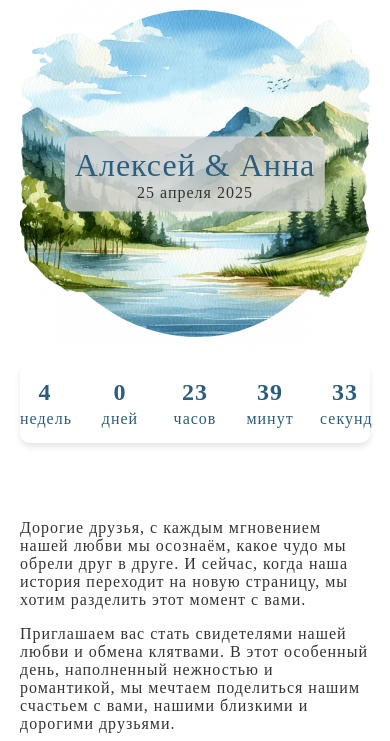
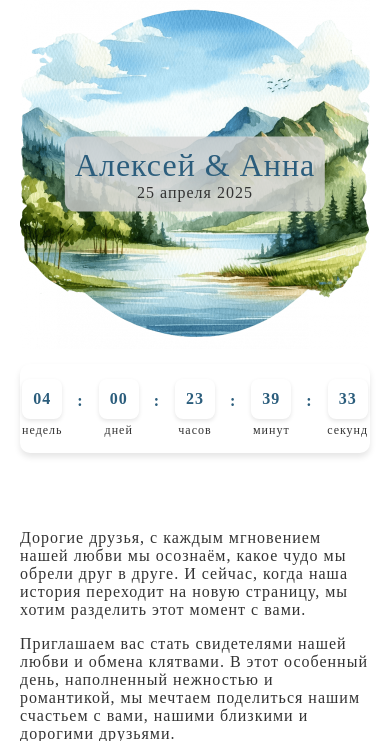
Before and after one commit to trewstaples/weeding, a PHP site: page / in a window 390 px wide; the page is wider, and only the part inside the window is pictured. Shown: the part 73-814 px from the top of that part. Run offline with PHP 8.4, Linux system fonts and the light colour scheme.

Commit message:
Добавлено интересное оформление для цифр таймера обратного отсчета

```diff
--- a/index.html
+++ b/index.html
@@ -18,24 +18,38 @@
       </div>
       <div class="countdown">
         <div class="countdown-item">
-          <span id="weeks" class="countdown-number"></span>
-          <span>недель</span>
+          <div class="countdown-number-wrapper">
+            <span id="weeks" class="countdown-number"></span>
+          </div>
+          <span class="countdown-label">недель</span>
         </div>
+        <div class="countdown-separator">:</div>
         <div class="countdown-item">
-          <span id="days" class="countdown-number"></span>
-          <span>дней</span>
+          <div class="countdown-number-wrapper">
+            <span id="days" class="countdown-number"></span>
+          </div>
+          <span class="countdown-label">дней</span>
         </div>
+        <div class="countdown-separator">:</div>
         <div class="countdown-item">
-          <span id="hours" class="countdown-number"></span>
-          <span>часов</span>
+          <div class="countdown-number-wrapper">
+            <span id="hours" class="countdown-number"></span>
+          </div>
+          <span class="countdown-label">часов</span>
         </div>
+        <div class="countdown-separator">:</div>
         <div class="countdown-item">
-          <span id="minutes" class="countdown-number"></span>
-          <span>минут</span>
+          <div class="countdown-number-wrapper">
+            <span id="minutes" class="countdown-number"></span>
+          </div>
+          <span class="countdown-label">минут</span>
         </div>
+        <div class="countdown-separator">:</div>
         <div class="countdown-item">
-          <span id="seconds" class="countdown-number"></span>
-          <span>секунд</span>
+          <div class="countdown-number-wrapper">
+            <span id="seconds" class="countdown-number"></span>
+          </div>
+          <span class="countdown-label">секунд</span>
         </div>
       </div>
     </section>
--- a/script.js
+++ b/script.js
@@ -1,5 +1,25 @@
 document.addEventListener('DOMContentLoaded', function () {
   const weddingDate = new Date('2025-04-25 00:00:00').getTime()
+
+  function animateNumber(element, newValue) {
+    // Создаем новый элемент для анимации
+    const currentElement = element
+    const newElement = currentElement.cloneNode(true)
+
+    // Устанавливаем новое значение с ведущим нулем
+    newElement.textContent = String(newValue).padStart(2, '0')
+    newElement.classList.add('flip-in')
+
+    // Добавляем анимацию для текущего элемента
+    currentElement.classList.add('flip-out')
+
+    // После завершения анимации
+    setTimeout(() => {
+      currentElement.textContent = newElement.textContent
+      currentElement.classList.remove('flip-out')
+      currentElement.classList.add('flip-in')
+    }, 300)
+  }
 
   function updateCountdown() {
     const now = new Date().getTime()
@@ -14,15 +34,41 @@ document.addEventListener('DOMContentLoaded', function () {
     const minutes = Math.floor((difference % (1000 * 60 * 60)) / (1000 * 60))
     const seconds = Math.floor((difference % (1000 * 60)) / 1000)
 
-    document.getElementById('weeks').innerText = weeks
-    document.getElementById('days').innerText = days
-    document.getElementById('hours').innerText = hours
-    document.getElementById('minutes').innerText = minutes
-    document.getElementById('seconds').innerText = seconds
+    const elements = {
+      weeks: document.getElementById('weeks'),
+      days: document.getElementById('days'),
+      hours: document.getElementById('hours'),
+      minutes: document.getElementById('minutes'),
+      seconds: document.getElementById('seconds'),
+    }
+
+    // Инициализируем начальные значения с ведущими нулями
+    if (!elements.weeks.textContent) elements.weeks.textContent = '00'
+    if (!elements.days.textContent) elements.days.textContent = '00'
+    if (!elements.hours.textContent) elements.hours.textContent = '00'
+    if (!elements.minutes.textContent) elements.minutes.textContent = '00'
+    if (!elements.seconds.textContent) elements.seconds.textContent = '00'
+
+    // Сохраняем предыдущие значения
+    const previousValues = {
+      weeks: elements.weeks.textContent,
+      days: elements.days.textContent,
+      hours: elements.hours.textContent,
+      minutes: elements.minutes.textContent,
+      seconds: elements.seconds.textContent,
+    }
+
+    // Обновляем значения с анимацией только если они изменились
+    if (String(weeks).padStart(2, '0') !== previousValues.weeks) animateNumber(elements.weeks, weeks)
+    if (String(days).padStart(2, '0') !== previousValues.days) animateNumber(elements.days, days)
+    if (String(hours).padStart(2, '0') !== previousValues.hours) animateNumber(elements.hours, hours)
+    if (String(minutes).padStart(2, '0') !== previousValues.minutes) animateNumber(elements.minutes, minutes)
+    if (String(seconds).padStart(2, '0') !== previousValues.seconds) animateNumber(elements.seconds, seconds)
   }
 
+  // Инициализация и обновление каждую секунду
+  updateCountdown()
   setInterval(updateCountdown, 1000)
-  updateCountdown()
 })
 
 document.addEventListener('DOMContentLoaded', () => {
--- a/styles.css
+++ b/styles.css
@@ -97,21 +97,65 @@ section {
   padding: 25px 40px;
   display: flex;
   justify-content: center;
-  gap: 50px;
+  align-items: center;
+  gap: 20px;
   border-radius: 10px;
   box-shadow: 0 4px 6px rgba(0, 0, 0, 0.1);
+  background: white;
 }
 
 .countdown-item {
   display: flex;
   flex-direction: column;
+  align-items: center;
   gap: 8px;
-  min-width: 80px;
+}
+
+.countdown-number-wrapper {
+  position: relative;
+  height: 60px;
+  min-width: 60px;
+  perspective: 400px;
 }
 
 .countdown-number {
+  display: flex;
+  justify-content: center;
+  align-items: center;
+  position: absolute;
+  top: 0;
+  left: 0;
+  right: 0;
+  bottom: 0;
   font-size: var(--font-size-medium);
   font-weight: bold;
+  color: var(--color-primary);
+  background: white;
+  border-radius: 8px;
+  box-shadow: 0 2px 4px rgba(0, 0, 0, 0.1);
+  transition: transform 0.6s cubic-bezier(0.4, 0, 0.2, 1);
+  transform-style: preserve-3d;
+  backface-visibility: hidden;
+}
+
+.countdown-number.flip-out {
+  transform: rotateX(-180deg);
+}
+
+.countdown-number.flip-in {
+  transform: rotateX(0);
+}
+
+.countdown-label {
+  font-size: var(--font-size-small);
+  color: var(--color-secondary);
+}
+
+.countdown-separator {
+  font-size: var(--font-size-medium);
+  font-weight: bold;
+  color: var(--color-primary);
+  margin-top: -25px;
 }
 
 /* SECTION INVITATION */
@@ -308,13 +352,31 @@ section {
   }
 
   .countdown {
-    padding: 20px 35px;
-    gap: 30px;
+    padding: 20px;
+    gap: 15px;
+  }
+
+  .countdown-number-wrapper {
+    height: 50px;
+    min-width: 50px;
+  }
+
+  .countdown-number {
+    font-size: 1.2rem;
+  }
+
+  .countdown-label {
+    font-size: 0.8rem;
+  }
+
+  .countdown-separator {
+    font-size: 1.2rem;
+    margin-top: -20px;
   }
 
   .countdown-item {
     gap: 6px;
-    min-width: 60px;
+    min-width: 50px;
   }
 
   .invitation {
@@ -351,13 +413,31 @@ section {
   }
 
   .countdown {
-    padding: 15px 30px;
-    gap: 25px;
+    padding: 15px;
+    gap: 10px;
   }
 
   .countdown-item {
     gap: 4px;
     min-width: 50px;
+  }
+
+  .countdown-number-wrapper {
+    height: 40px;
+    min-width: 40px;
+  }
+
+  .countdown-number {
+    font-size: var(--font-size-small);
+  }
+
+  .countdown-label {
+    font-size: 12px;
+  }
+
+  .countdown-separator {
+    font-size: var(--font-size-small);
+    margin-top: -15px;
   }
 
   .map__content {
```
